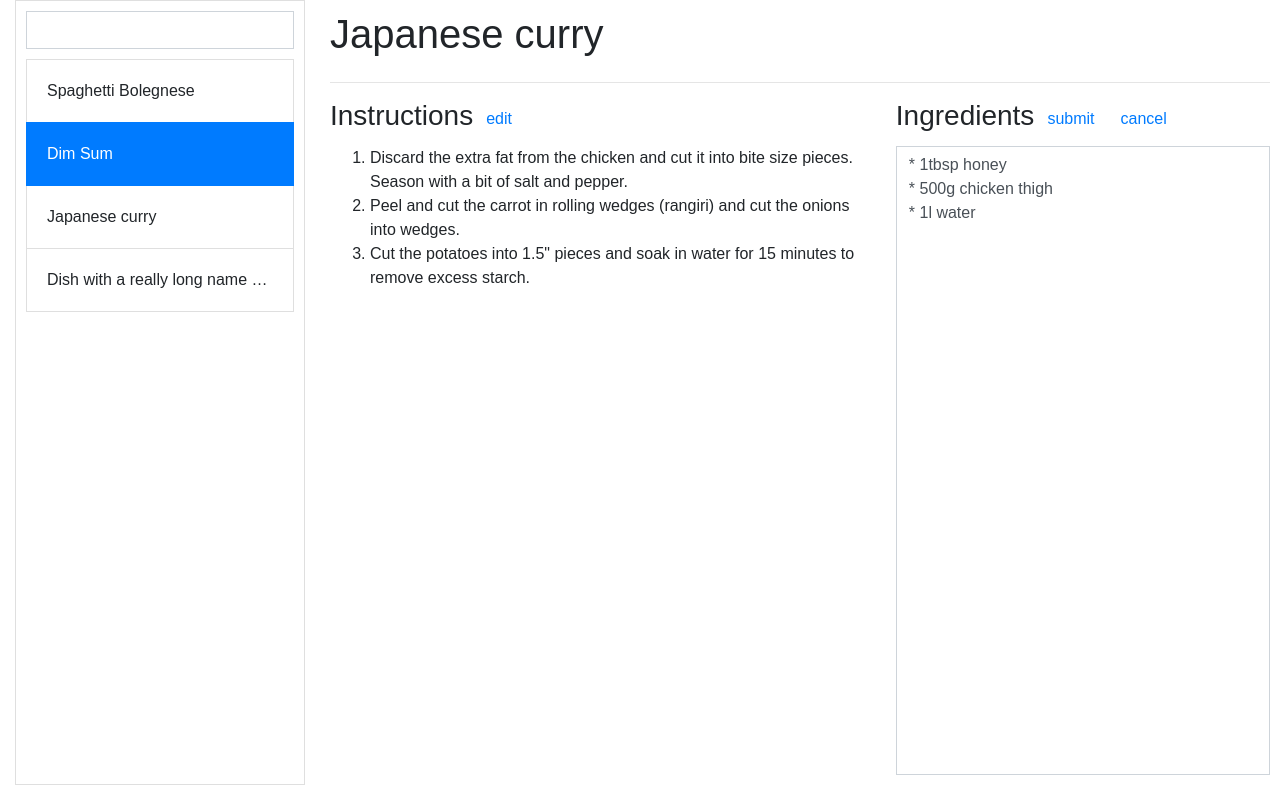
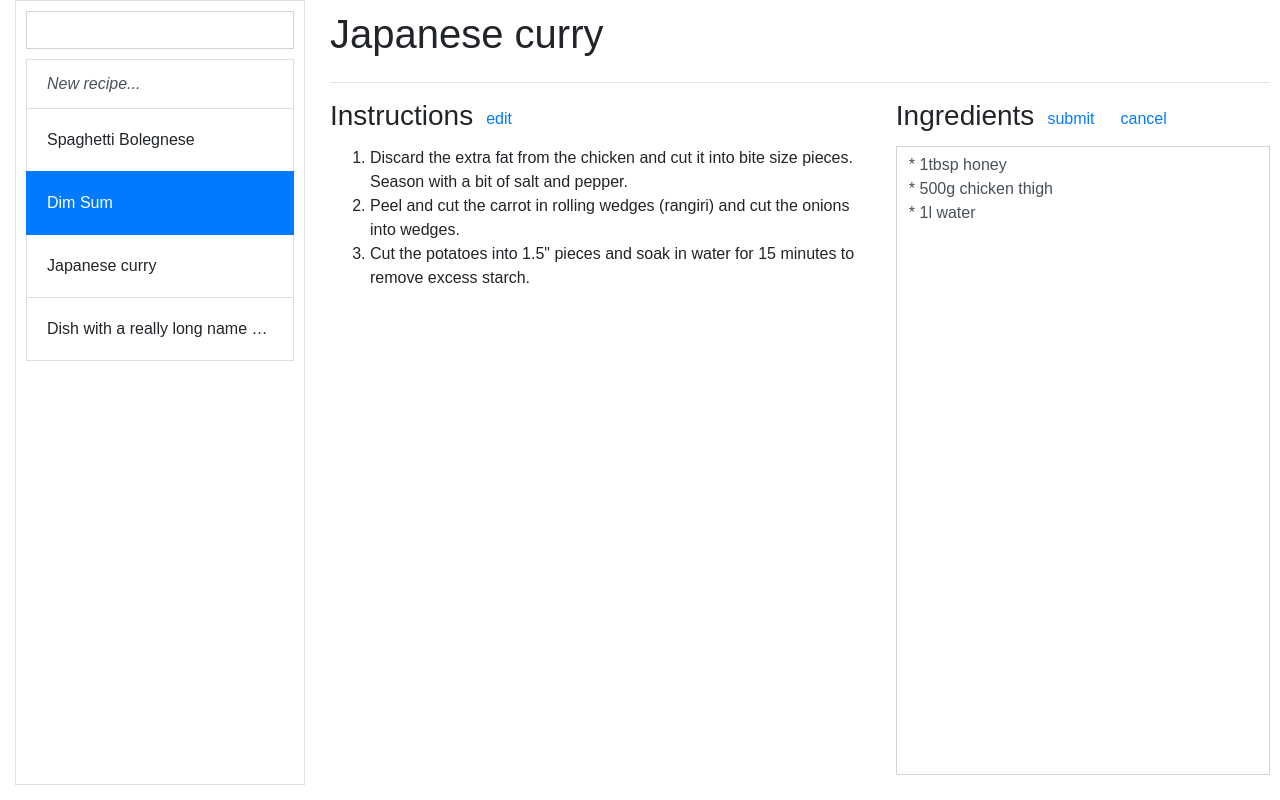
Before and after one commit to Adrymne/recipe-box, a React (Create React App) app: page / in a window 1280 px wide. Built offline with nearby package versions, Linux system fonts and the light colour scheme.

Commit message:
Add new recipe button

```diff
--- a/src/app/recipeList/List.js
+++ b/src/app/recipeList/List.js
@@ -13,6 +13,9 @@ const selectedRecipe = 2;
 
 const List = () => (
   <ListGroup className="recipe-list__list">
+    <ListGroupItem tag="button" action>
+      <i>New recipe...</i>
+    </ListGroupItem>
     {recipes.map(recipe => (
       <ListGroupItem key={recipe.id} active={recipe.id === selectedRecipe}>
         <ListItem recipe={recipe} />
```
